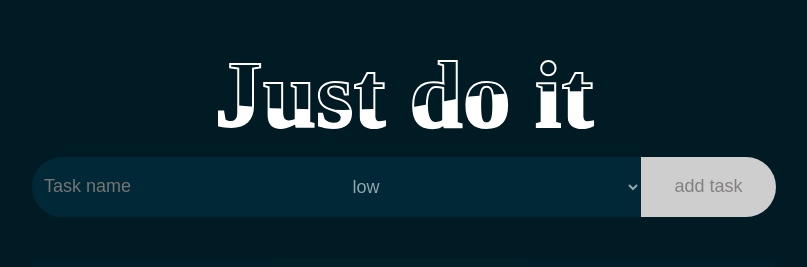
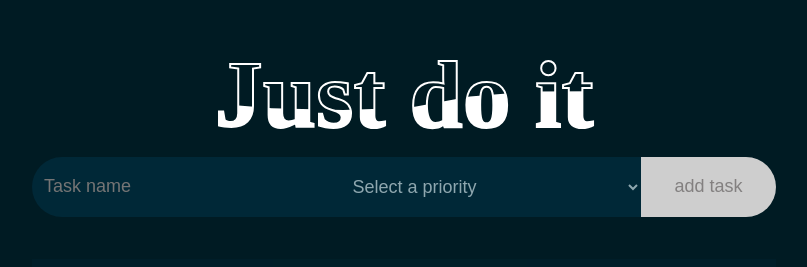
Before and after one commit to TiagoSilva34/Task-Organizer, a React (Vite) app: page / in a window 1280 px wide. Shown: the part 122-389 px from the top of the page, without its empty margins (236-1043 px from the left). Built offline with nearby package versions, Linux system fonts and the light colour scheme.

Commit message:
fix: remoção dos options e includão da props children no component Select

```diff
--- a/src/shared/components/Select/index.tsx
+++ b/src/shared/components/Select/index.tsx
@@ -1,12 +1,9 @@
 import { ISelectProps } from "./interface";
 
-export const Select: React.FC<ISelectProps> = ({ onChange, ...props }) => {
+export const Select: React.FC<ISelectProps> = ({ onChange, value, children,  ...props }) => {
   return (
-    <select onChange={(event) => onChange(event)} {...props}>
-      <option>Select a priority</option>
-      <option value="">low</option>
-      <option value="">medium</option>
-      <option value="">high</option>
+    <select value={value} onChange={(event) => onChange(event)} {...props}>
+        {children}
     </select>
   )
 
```
